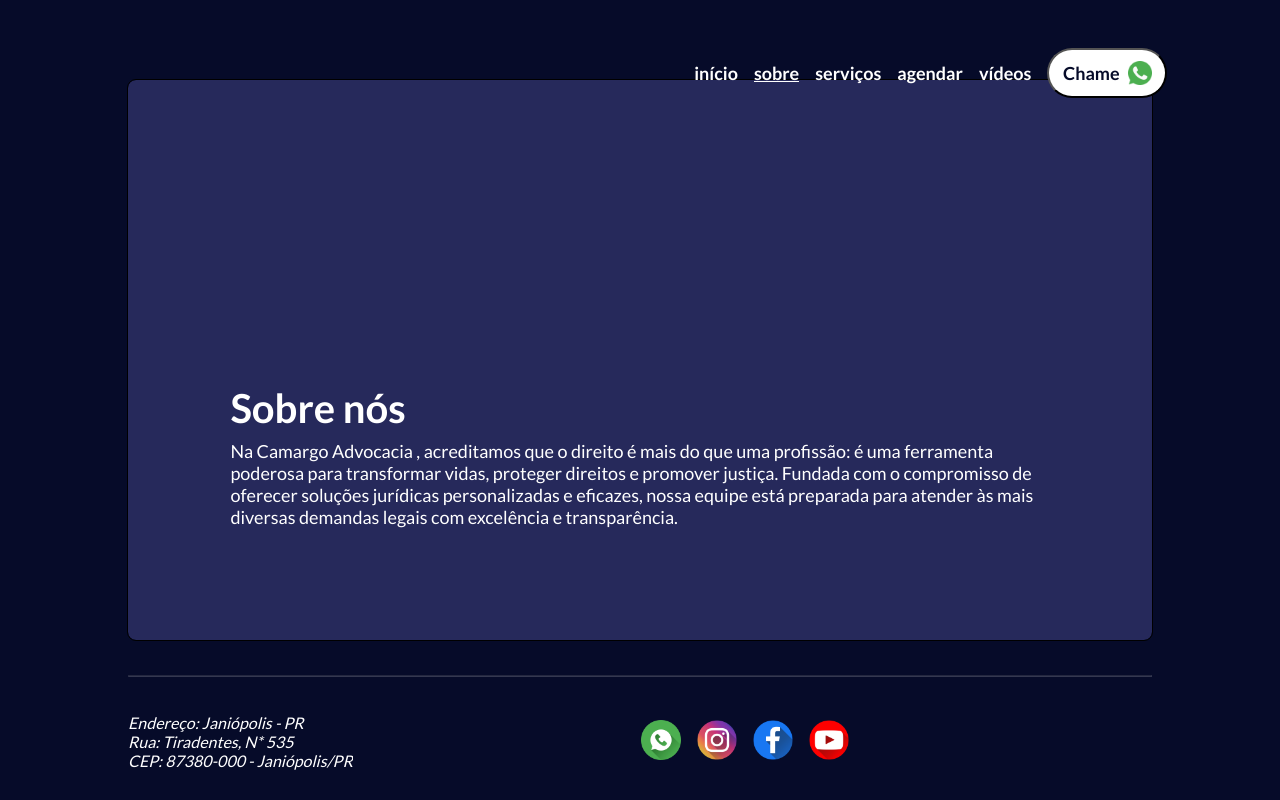
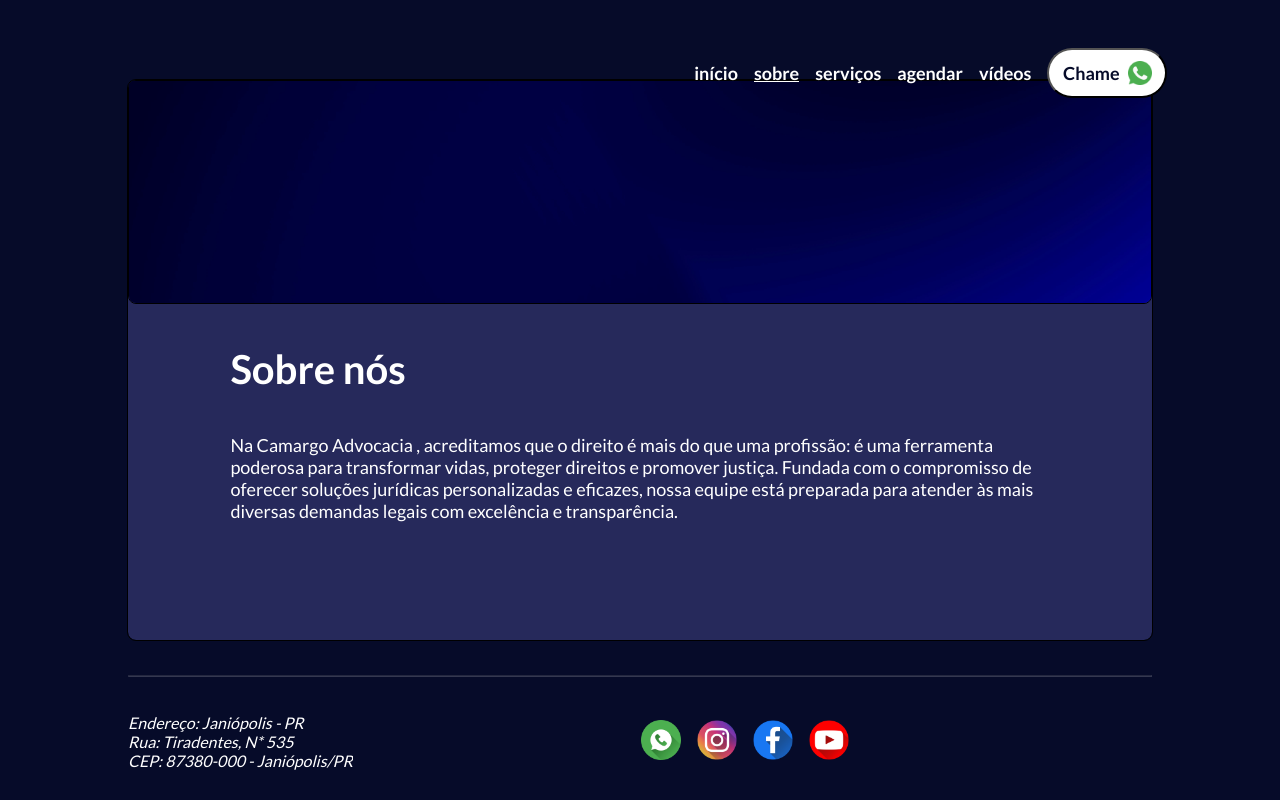
Before and after one commit to Luis-Mackiewicz/camargo-advocacia, a React (Vite) app: page /about in a window 1280 px wide. Built offline with nearby package versions, Linux system fonts and the light colour scheme.

Commit message:
feat: adding image in about page

```diff
--- a/src/pages/about/About.css
+++ b/src/pages/about/About.css
@@ -1,8 +1,19 @@
+.judge-image {
+  display: block;
+  width: 100%;
+  height: 40%;
+  object-fit: cover;
+  border: 1px solid black;
+  border-bottom-left-radius: 0.5rem;
+  border-bottom-right-radius: 0.5rem;
+}
+
 .about-description-list {
   display: flex;
   flex-direction: column;
-  justify-content: flex-end;
+  justify-content: flex-start;
   align-items: flex-start;
+
   width: 80%;
   height: 80%;
   margin: 0 auto;
@@ -12,7 +23,7 @@
   color: white;
   font-size: 40px;
   font-weight: bold;
-  margin-bottom: 1%;
+  margin: 5% 0;
 }
 
 .about-description-details {
--- a/src/pages/about/About.tsx
+++ b/src/pages/about/About.tsx
@@ -2,9 +2,11 @@ import "../../components/container/PageContainer";
 import PageContainer from "../../components/container/PageContainer";
 import "./About.css";
 export default function About() {
+  const judgeImage = "../../../public/blue-img.jpg";
   return (
     <>
       <PageContainer>
+        <img className="judge-image" src={judgeImage} alt="judge image" />
         <dl className="about-description-list">
           <dt className="about-description-title">Sobre nós</dt>
           <dd className="about-description-details">
```
Also changed, not shown: public/blue-img.jpg (added).
